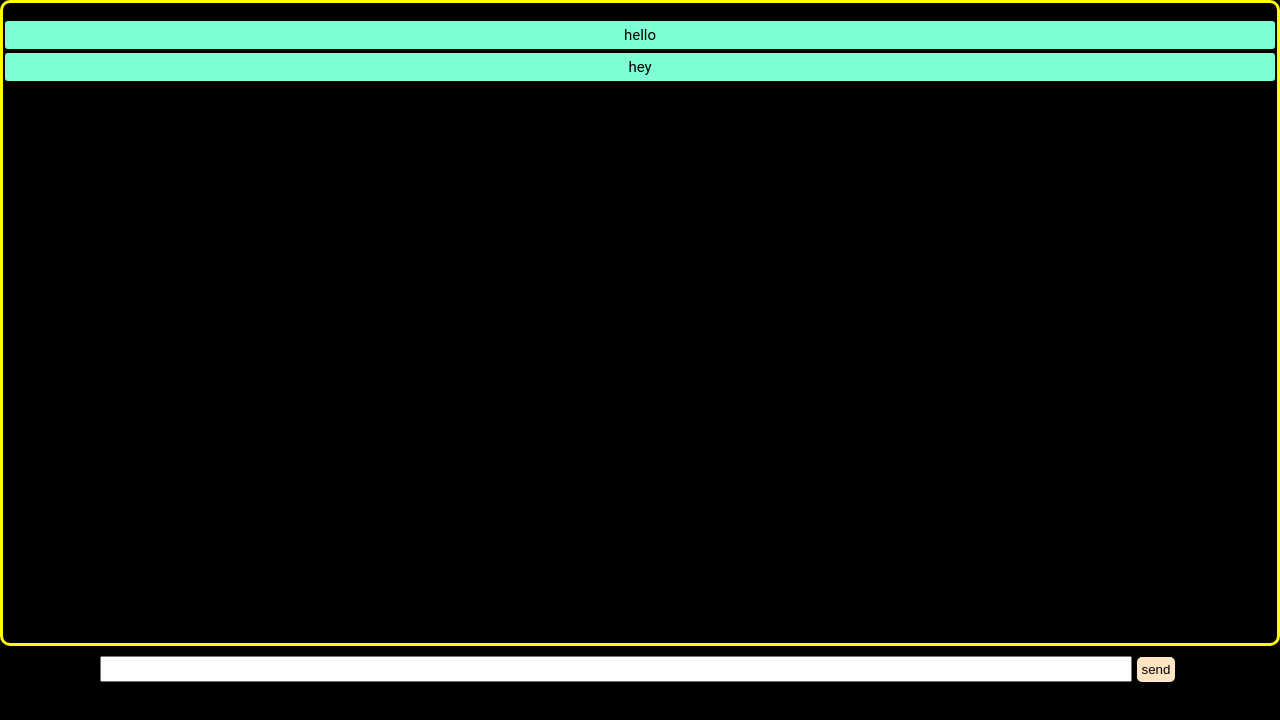
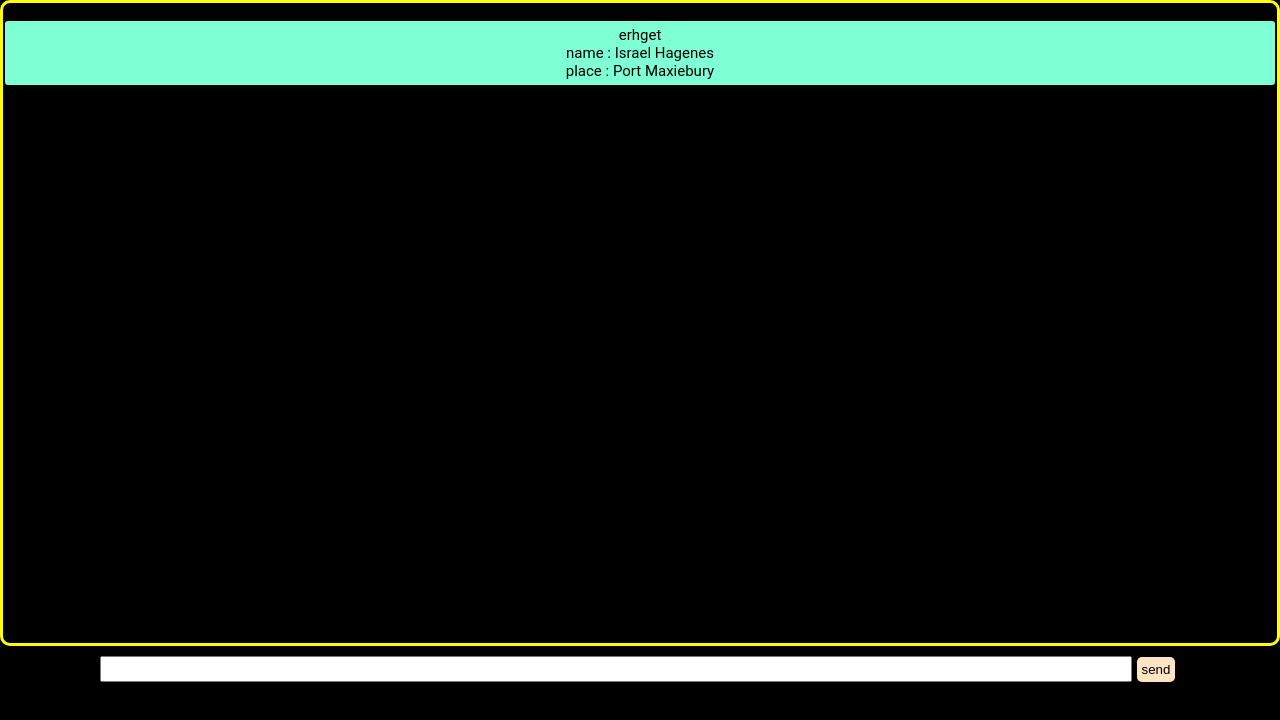
Before and after one commit to avik067/React-socket-connect-chat, a React (Create React App) app: page / in a window 1280 px wide. Shown: the top 720 px of the page. Built offline with nearby package versions, Linux system fonts and the light colour scheme; no server answers.

Commit message:
receive data from server

```diff
--- a/src/App.js
+++ b/src/App.js
@@ -7,9 +7,9 @@ import io from 'socket.io-client';
 function App() {
 
 
-  const  [sms,setSms]= useState({currentList:["hello","hey"], currentValue :""})
+  const  [sms,setSms]= useState({currentList:[{data: "erhget", name:"Israel Hagenes",place: "Port Maxiebury"}], currentValue :"",errMsg:"",place:'',name:''})
   const [socket, setSocket] = useState(null)
-  const {currentList,currentValue} = sms
+  const {currentList,currentValue,place,name} = sms
 
   const changeState = (event) => {
     const newVal = event.target.value
@@ -18,17 +18,26 @@ function App() {
 
   const sumitToState = (event) => {
     event.preventDefault()
+    const socketInstance = io('http://localhost:5005');
+    setSocket(socketInstance);
     const message = currentValue
 
   if (socket && message) {
     socket.emit('new-message', message);
+
   }
 
-    setSms ({...sms,currentList:[...sms.currentList,currentValue],currentValue:"" })
+
+
+
+
+
+    // setSms ({...sms,currentList:[...sms.currentList,currentValue],currentValue:"" })
+    // currentList:[...sms.currentList,currentValue],
   }
 
   const conncetToSer = () => {
-    const socketInstance = io('http://localhost:4000');
+    const socketInstance = io('http://localhost:5005');
     setSocket(socketInstance);
 
     // listen for events emitted by the server
@@ -37,8 +46,12 @@ function App() {
       console.log('Connected to server');
     });
 
-    socketInstance.on('message', (data) => {
-      console.log(`Received message: ${data}`);
+    socketInstance.on('message-back', (data) => {
+      // console.log(data);
+      const jsonData = JSON.parse(data)
+      console.log(jsonData)
+      const messageData = jsonData.data
+      setSms({...sms,currentList:[...sms.currentList,messageData],currentValue:"" ,place:jsonData.place,name:jsonData.name})
     });
 
     socketInstance.on("server" ,(msg)=> {
@@ -56,7 +69,8 @@ function App() {
   useEffect(()=>{
     conncetToSer()
 
-  } ,[])
+  } ,[sms])
+
 
 
 
@@ -64,7 +78,7 @@ function App() {
     <div className="App">
       <div className='main-chat-box'>
          <ul>
-            {currentList.map(each => <li className='sms'>{each}</li>)}
+            {currentList.map(each => <><li className='sms'>{each.data} <br/> {`name : ${each.name}`}<br />{`place : ${each.place}`}</li></>)}
          </ul>
       </div>
       <form onSubmit={sumitToState}>
```
